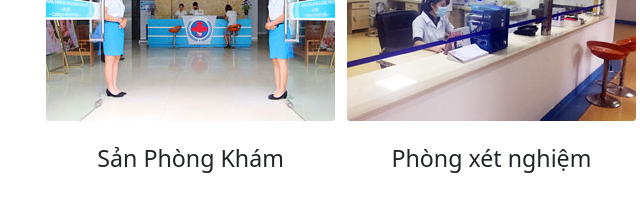
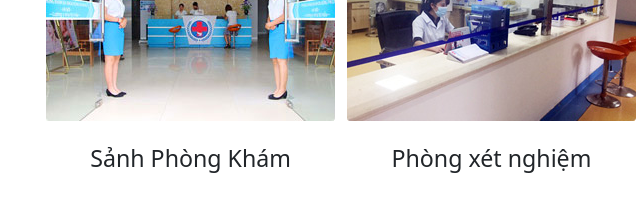
Before and after one commit to thanhnc3290/DL_11_02_2023, a plain HTML site: page catalog.html in a window 1280 px wide. Shown: the part 2780-2992 px from the top of the page, 299-939 px from the left. Drawn offline with Linux system fonts and the light colour scheme.

Commit message:
update_sua_chinh_ta

```diff
--- a/catalog.html
+++ b/catalog.html
@@ -203,7 +203,7 @@
         <div class="row">
             <div class="col-6 section_11_image">
                 <div class=""><img src="./images/sec_11_img_1.jpg" class="" /></div>
-                <div class="section_11_title">Sản Phòng Khám</div>
+                <div class="section_11_title">Sảnh Phòng Khám</div>
             </div>
             <div class="col-6 section_11_image">
                 <div class=""><img src="./images/sec_11_img_2.jpg" class="" /></div>
```
Also changed, not shown: index.html (+1 -1 lines), post.html (+1 -1 lines).
